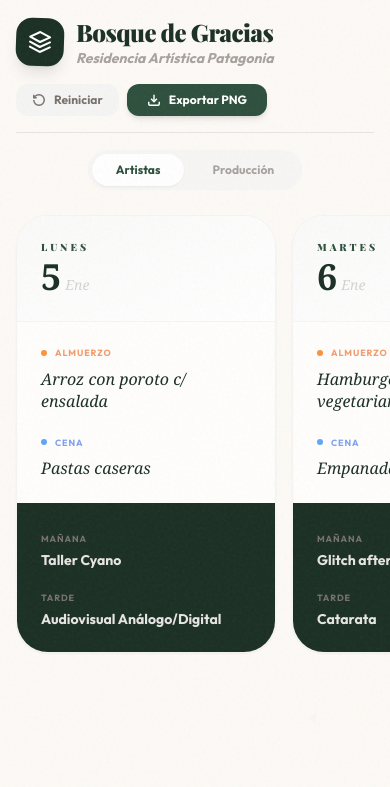
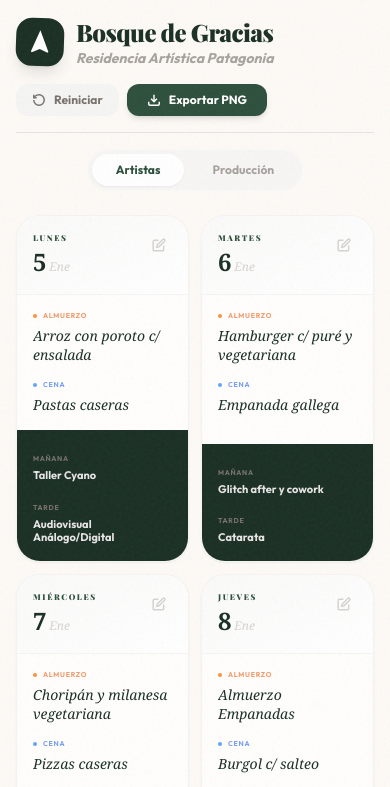
Before and after one commit to NikoAlerce/ArtRezPlanner, a React (Vite) app: page / in a window 390 px wide. Shown: the top 787 px of the page. Built offline with nearby package versions, Linux system fonts and the light colour scheme; a web font is replaced by a local one.

Commit message:
feat: Update app branding and metadata
Reflects the application's official name and specific season. Updates PWA icons and titles to align with the new branding. Adjusts layout for better responsiveness and visual appeal.

```diff
--- a/App.tsx
+++ b/App.tsx
@@ -147,52 +147,53 @@ const App: React.FC = () => {
 
       <main className="relative mt-4 z-10">
         {activeTab === 'artistic' ? (
-          <div ref={containerRef} className={`custom-scrollbar pb-6 -mx-4 px-4 ${isExporting ? 'overflow-visible' : 'overflow-x-auto'}`}>
-            <div className={`flex gap-4 ${isExporting ? 'w-fit' : 'min-w-[1200px]'}`}>
+          <div ref={containerRef} className={`pb-6 -mx-2 px-2`}>
+            {/* Grid de dos columnas para el cronograma artístico */}
+            <div className="grid grid-cols-2 sm:grid-cols-2 lg:grid-cols-3 xl:grid-cols-4 gap-3 md:gap-6">
               {daysOrder.map((dayId) => {
                 const day = schedule[dayId];
                 if (!day) return null;
                 return (
-                  <div key={dayId} className="flex-1 min-w-[260px] bg-white/70 backdrop-blur-sm rounded-[2rem] border border-stone-200/40 shadow-sm flex flex-col group overflow-hidden hover:shadow-xl hover:-translate-y-2 transition-all duration-500">
-                    <div className="p-6 bg-gradient-to-br from-stone-50 to-white border-b border-stone-100 flex justify-between items-start">
+                  <div key={dayId} className="bg-white/70 backdrop-blur-sm rounded-[1.5rem] md:rounded-[2rem] border border-stone-200/40 shadow-sm flex flex-col group overflow-hidden hover:shadow-lg transition-all duration-300">
+                    <div className="p-4 md:p-6 bg-gradient-to-br from-stone-50 to-white border-b border-stone-100 flex justify-between items-start">
                       <div className="space-y-0.5">
-                        <h3 className="text-[10px] font-black text-[#2d4f3c] uppercase tracking-[0.3em]">{day.name}</h3>
-                        <div className="flex items-baseline gap-1.5">
-                          <span className="text-4xl font-serif font-black text-[#1a2f23] tracking-tighter">{day.date}</span>
-                          <span className="text-stone-300 font-serif italic text-sm">Ene</span>
+                        <h3 className="text-[8px] md:text-[10px] font-black text-[#2d4f3c] uppercase tracking-[0.2em] md:tracking-[0.3em]">{day.name}</h3>
+                        <div className="flex items-baseline gap-1">
+                          <span className="text-2xl md:text-4xl font-serif font-black text-[#1a2f23] tracking-tighter">{day.date}</span>
+                          <span className="text-stone-300 font-serif italic text-xs md:text-sm">Ene</span>
                         </div>
                       </div>
-                      <button onClick={() => setEditingDay(day)} className="p-2 rounded-xl text-stone-300 hover:text-[#2d4f3c] hover:bg-white transition-all opacity-0 group-hover:opacity-100 print:hidden">
-                        <svg xmlns="http://www.w3.org/2000/svg" width="16" height="16" viewBox="0 0 24 24" fill="none" stroke="currentColor" strokeWidth="2.5"><path d="M11 4H4a2 2 0 0 0-2 2v14a2 2 0 0 0 2 2h14a2 2 0 0 0 2-2v-7"></path><path d="M18.5 2.5a2.121 2.121 0 0 1 3 3L12 15l-4 1 1-4 9.5-9.5z"></path></svg>
+                      <button onClick={() => setEditingDay(day)} className="p-1.5 md:p-2 rounded-xl text-stone-300 hover:text-[#2d4f3c] hover:bg-white transition-all md:opacity-0 md:group-hover:opacity-100 print:hidden">
+                        <svg xmlns="http://www.w3.org/2000/svg" width="14" height="14" viewBox="0 0 24 24" fill="none" stroke="currentColor" strokeWidth="2.5"><path d="M11 4H4a2 2 0 0 0-2 2v14a2 2 0 0 0 2 2h14a2 2 0 0 0 2-2v-7"></path><path d="M18.5 2.5a2.121 2.121 0 0 1 3 3L12 15l-4 1 1-4 9.5-9.5z"></path></svg>
                       </button>
                     </div>
 
-                    <div className="p-6 space-y-6 flex-grow relative">
-                      <div className="space-y-2 relative z-10">
-                        <div className="flex items-center gap-2">
-                           <div className="w-1.5 h-1.5 rounded-full bg-orange-400"></div>
-                           <span className="text-[9px] font-black uppercase tracking-widest text-orange-600/60">Almuerzo</span>
+                    <div className="p-4 md:p-6 space-y-4 md:space-y-6 flex-grow relative">
+                      <div className="space-y-1 relative z-10">
+                        <div className="flex items-center gap-1.5">
+                           <div className="w-1 h-1 rounded-full bg-orange-400"></div>
+                           <span className="text-[7px] md:text-[9px] font-black uppercase tracking-widest text-orange-600/60">Almuerzo</span>
                         </div>
-                        <p className="text-[#1a2f23] font-serif italic text-base leading-snug">{day.lunch || "..."}</p>
+                        <p className="text-[#1a2f23] font-serif italic text-sm md:text-base leading-snug line-clamp-3">{day.lunch || "..."}</p>
                       </div>
 
-                      <div className="space-y-2 relative z-10">
-                        <div className="flex items-center gap-2">
-                           <div className="w-1.5 h-1.5 rounded-full bg-blue-400"></div>
-                           <span className="text-[9px] font-black uppercase tracking-widest text-blue-600/60">Cena</span>
+                      <div className="space-y-1 relative z-10">
+                        <div className="flex items-center gap-1.5">
+                           <div className="w-1 h-1 rounded-full bg-blue-400"></div>
+                           <span className="text-[7px] md:text-[9px] font-black uppercase tracking-widest text-blue-600/60">Cena</span>
                         </div>
-                        <p className="text-[#1a2f23] font-serif italic text-base leading-snug">{day.dinner || "..."}</p>
+                        <p className="text-[#1a2f23] font-serif italic text-sm md:text-base leading-snug line-clamp-3">{day.dinner || "..."}</p>
                       </div>
                     </div>
 
-                    <div className="bg-[#1a2f23] p-6 text-white space-y-4">
-                      <div className="space-y-1 relative z-10">
-                        <span className="text-[9px] font-bold text-stone-500 uppercase tracking-widest">Mañana</span>
-                        <p className="font-bold text-sm leading-tight text-stone-200">{day.morningActivities || "Espacio"}</p>
+                    <div className="bg-[#1a2f23] p-4 md:p-6 text-white space-y-3">
+                      <div className="space-y-0.5 relative z-10">
+                        <span className="text-[7px] md:text-[9px] font-bold text-stone-500 uppercase tracking-widest">Mañana</span>
+                        <p className="font-bold text-[11px] md:text-sm leading-tight text-stone-200 line-clamp-2">{day.morningActivities || "Espacio"}</p>
                       </div>
-                      <div className="space-y-1 relative z-10">
-                        <span className="text-[9px] font-bold text-stone-500 uppercase tracking-widest">Tarde</span>
-                        <p className="font-bold text-sm leading-tight text-stone-200">{day.afternoonActivities || "Conexión"}</p>
+                      <div className="space-y-0.5 relative z-10">
+                        <span className="text-[7px] md:text-[9px] font-bold text-stone-500 uppercase tracking-widest">Tarde</span>
+                        <p className="font-bold text-[11px] md:text-sm leading-tight text-stone-200 line-clamp-2">{day.afternoonActivities || "Conexión"}</p>
                       </div>
                     </div>
                   </div>
@@ -252,7 +253,7 @@ const App: React.FC = () => {
       {isExporting && (
         <div className="fixed inset-0 z-[100] bg-[#fdfaf6]/95 backdrop-blur-xl flex flex-col items-center justify-center">
           <div className="w-16 h-16 mb-4 animate-sway">
-             <svg width="64" height="64" viewBox="0 0 24 24" fill="#2d4f3c"><path d="M12 2L4.5 20.29l.71.71L12 18l6.79 3 .71-.71z"/></svg>
+             <svg width="64" height="64" viewBox="0 0 24 24" fill="#2d4f3c"><path d="M12 2L4.5 20.29l.71.71L12 18l6.79 3 .71-.71L12 2z"/></svg>
           </div>
           <p className="text-xs font-black text-[#1a2f23] uppercase tracking-widest animate-pulse">Revelando el Arte...</p>
         </div>
--- a/components/Header.tsx
+++ b/components/Header.tsx
@@ -13,8 +13,8 @@ const Header: React.FC<HeaderProps> = ({ activeTab, setActiveTab, onExportImage,
     <header className="mb-6 space-y-4">
       <div className="flex flex-col md:flex-row md:items-center justify-between gap-4 border-b border-stone-200 pb-4">
         <div className="flex items-center gap-3">
-          <div className="w-12 h-12 bg-[#1a2f23] rounded-2xl flex items-center justify-center text-white shadow-lg rotate-2">
-             <svg xmlns="http://www.w3.org/2000/svg" width="24" height="24" viewBox="0 0 24 24" fill="none" stroke="currentColor" strokeWidth="2" strokeLinecap="round" strokeLinejoin="round"><path d="M12 2L2 7l10 5 10-5-10-5z"/><path d="M2 17l10 5 10-5"/><path d="M2 12l10 5 10-5"/></svg>
+          <div className="w-12 h-12 bg-[#1a2f23] rounded-2xl flex items-center justify-center text-white shadow-lg rotate-2 transition-transform hover:rotate-0 duration-300">
+             <svg xmlns="http://www.w3.org/2000/svg" width="28" height="28" viewBox="0 0 24 24" fill="currentColor"><path d="M12 2L4.5 20.29l.71.71L12 18l6.79 3 .71-.71L12 2z"/></svg>
           </div>
           <div>
             <h1 className="text-2xl md:text-3xl font-black text-[#1a2f23] tracking-tight">Bosque de Gracias</h1>
--- a/components/InstallBanner.tsx
+++ b/components/InstallBanner.tsx
@@ -50,8 +50,8 @@ const InstallBanner: React.FC = () => {
         <div className="absolute -right-8 -top-8 w-32 h-32 bg-white/5 rounded-full blur-2xl group-hover:bg-white/10 transition-all"></div>
 
         <div className="flex items-center gap-4 relative z-10">
-          <div className="w-14 h-14 bg-white/10 rounded-2xl flex items-center justify-center text-2xl shadow-inner border border-white/5">
-            🌲
+          <div className="w-14 h-14 bg-white/10 rounded-2xl flex items-center justify-center text-white shadow-inner border border-white/5">
+            <svg xmlns="http://www.w3.org/2000/svg" width="32" height="32" viewBox="0 0 24 24" fill="currentColor"><path d="M12 2L4.5 20.29l.71.71L12 18l6.79 3 .71-.71L12 2z"/></svg>
           </div>
           <div className="flex-1">
             <h3 className="font-black text-lg leading-tight tracking-tight">INSTALAR LA APP</h3>
--- a/index.html
+++ b/index.html
@@ -4,15 +4,15 @@
   <head>
     <meta charset="UTF-8" />
     <meta name="viewport" content="width=device-width, initial-scale=1.0, maximum-scale=1.0, user-scalable=no" />
-    <title>Bosque de Gracias — ArtRes Planner</title>
+    <title>Bosque Art Residency Summer 26 Cronograma</title>
 
     <!-- PWA Meta Tags -->
     <link rel="manifest" href="./manifest.json" />
     <meta name="theme-color" content="#1a2f23" />
     <meta name="apple-mobile-web-app-capable" content="yes" />
     <meta name="apple-mobile-web-app-status-bar-style" content="black-translucent" />
-    <meta name="apple-mobile-web-app-title" content="Bosque" />
-    <link rel="apple-touch-icon" href="https://cdn-icons-png.flaticon.com/512/4144/4144490.png" />
+    <meta name="apple-mobile-web-app-title" content="Bosque Art" />
+    <link rel="apple-touch-icon" href="https://img.icons8.com/ios-filled/512/1A2F23/pine-tree.png" />
 
     <script src="https://cdn.tailwindcss.com"></script>
     <link rel="preconnect" href="https://fonts.googleapis.com">
--- a/metadata.json
+++ b/metadata.json
@@ -1,5 +1,5 @@
 {
-  "name": "ArtRes Planner",
-  "description": "A weekly organizer designed for artistic residencies to track meals (lunch/dinner) and daily activities with a clean, editable interface.",
+  "name": "Bosque Art Residency Summer 26 Cronograma",
+  "description": "Organizador semanal diseñado para la residencia artística Bosque de Gracias para seguir comidas y actividades con una interfaz limpia y editable.",
   "requestFramePermissions": []
 }
```
Also changed, not shown: manifest.json.
